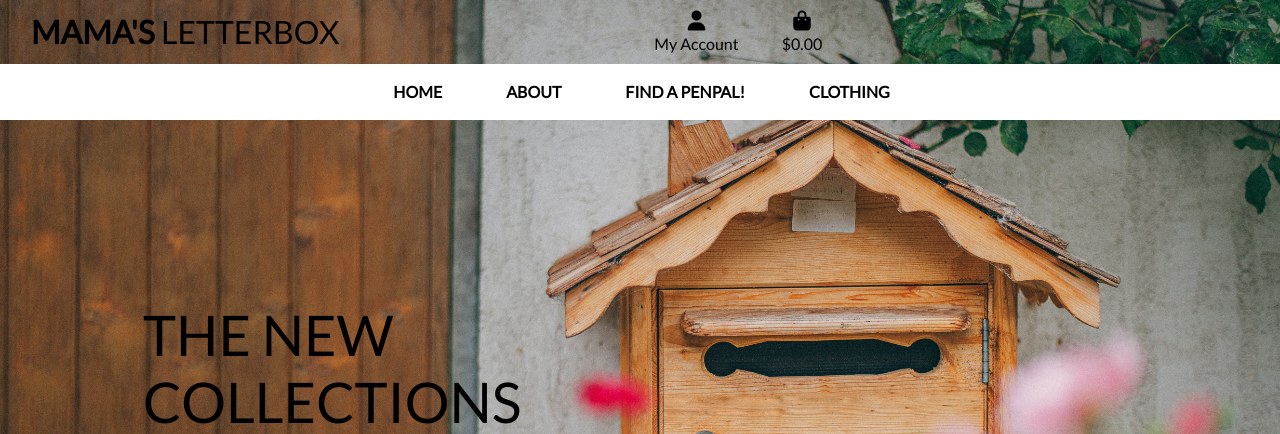
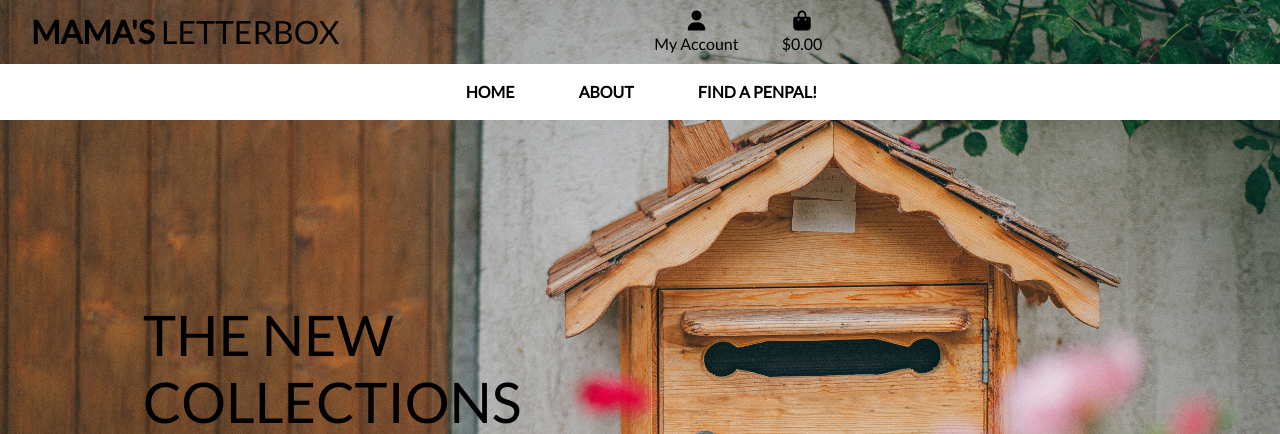
Before and after one commit to katjacodes/mamasLetterbox, a Django app: page / in a window 1280 px wide. Shown: the top 434 px of the page. Run offline with Django 3.2, Linux system fonts and the light colour scheme; some libraries are stand-ins or nearby versions.

Commit message:
fix minor error in navbar

```diff
--- a/templates/includes/main-nav.html
+++ b/templates/includes/main-nav.html
@@ -24,11 +24,6 @@
             <a class="logo-font font-weight-bold nav-link text-black mr-5" href="#" id="all-penpals-link" data-toggle="dropdown" aria-haspopup="true" aria-expanded="false">
                 Find a Penpal!
             </a>
-            <li class="nav-item dropdown">
-                <a class="logo-font font-weight-bold nav-link text-black mr-5" href="#" id="clothing-link" data-toggle="dropdown" aria-haspopup="true" aria-expanded="false">
-                    Clothing
-                </a>
-            </li>
             <div class="dropdown-menu border-0" aria-labelledby="all-penpals-link">
                 <a href="" class="dropdown-item">By Age</a>
                 <a href="" class="dropdown-item ">By Language</a>
```
